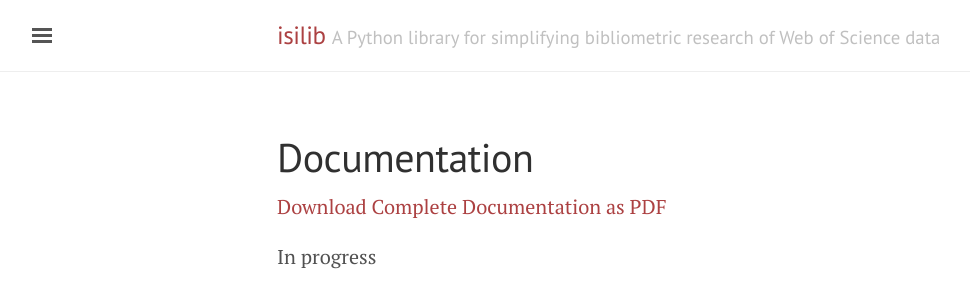
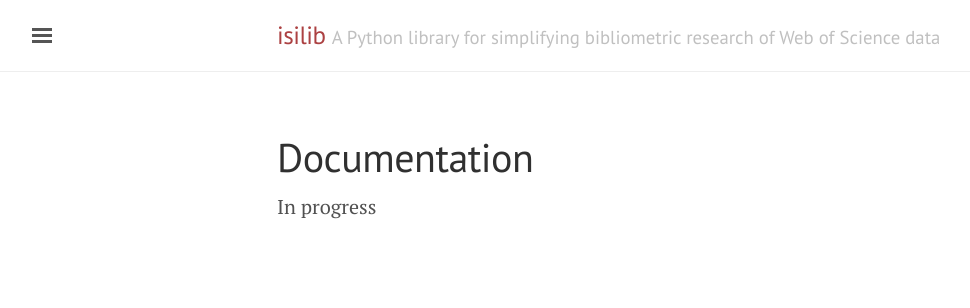
Before and after one commit to UWNETLAB/metaknowledge, a Jekyll site: the page built from documentation.md, in a window 1280 px wide. Shown: the top 308 px of the page, without its empty margins (3-973 px from the left). Built offline with Jekyll 4.4.1, drawn with Linux system fonts in a browser that asks for light colours; Markdown is read by kramdown in place of the engine named in the settings.

Commit message:
Eeven more removed

```diff
--- a/documentation.md
+++ b/documentation.md
@@ -3,6 +3,4 @@ layout: page
 title: Documentation
 ---
 
-[Download Complete Documentation as PDF](https://github.com/networks-lab/isilib-documentation/raw/master/isilib.pdf)
-
 In progress
```
Also changed, not shown: 2 other files.
